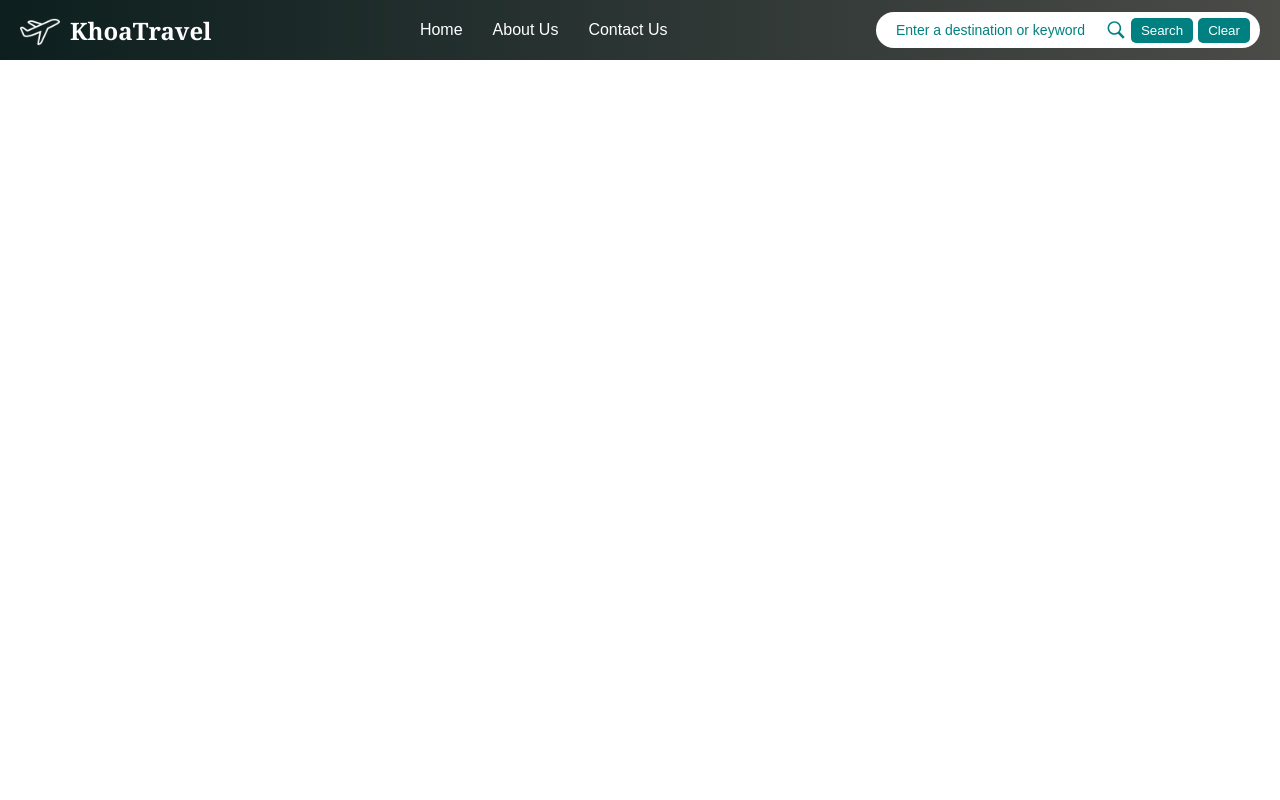
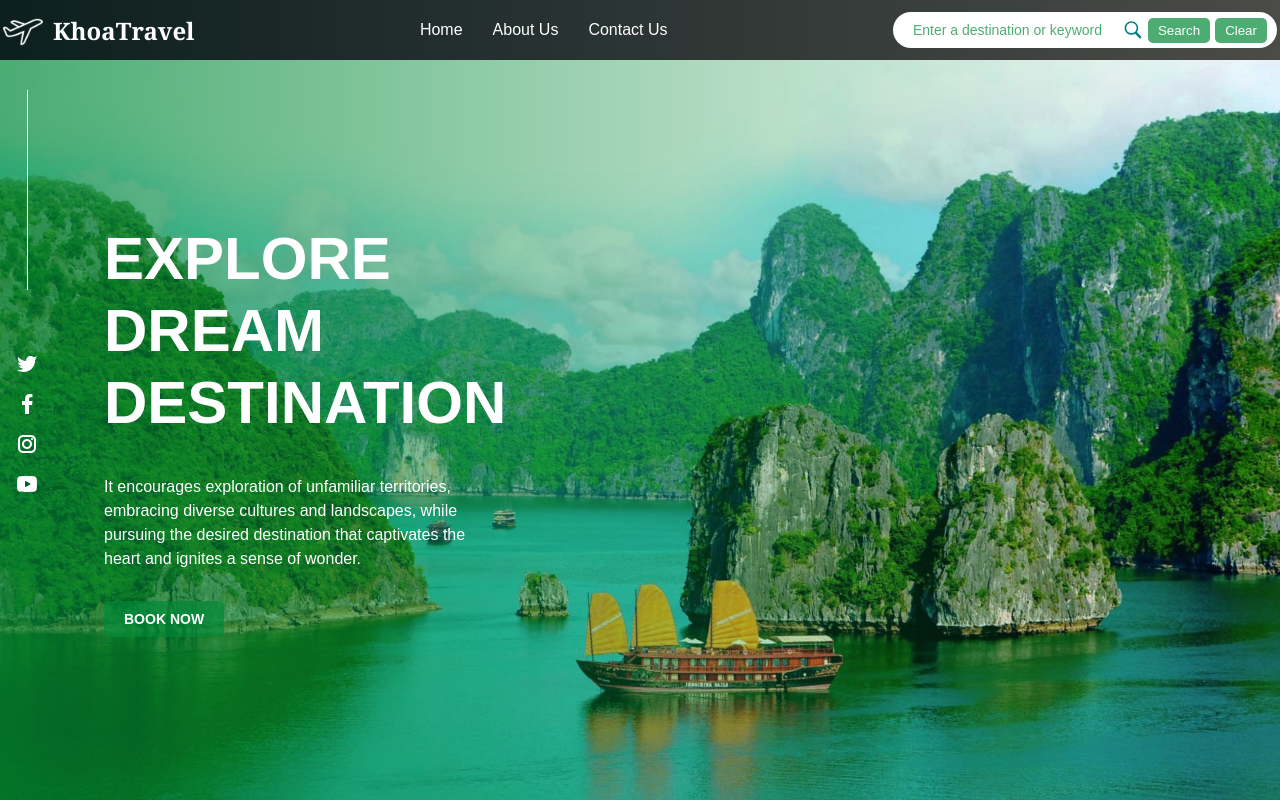
Before and after one commit to anhkhoa1597/travelRecommendation, a plain HTML site: page index.html in a window 1280 px wide. Drawn offline with Linux system fonts and the light colour scheme.

Commit message:
add social media icons, design home page

```diff
--- a/index.html
+++ b/index.html
@@ -6,6 +6,7 @@
   <link rel="stylesheet" href="./travel_recommendation.css">
 </head>
 <body>
+    <div class="wrapper">
         <nav class="navbar">
             <a href="./index.html" class="logo">
                 <img src="./src/airplane-logo.png" alt="KhoaTravel Logo">
@@ -23,6 +24,23 @@
                 <button class="clear-button">Clear</button>
             </div>
         </nav>
+        <div class="container">
+            <div class="social-media-icon">
+                <div class="vertical-line"></div>
+                <ul class="list-social-media-icon">
+                    <li><a href="https://twitter.com"><img class="icon" src="./src/twitter-icon.svg" alt="Twitter Icon"></a></li>
+                    <li><a href="https://facebook.com"><img class="icon" src="./src/facebook-icon.svg" alt="Facebook Icon"></a></li>
+                    <li><a href="https://instagram.com"><img class="icon" src="./src/instagram-icon.svg" alt="Instagram Icon"></a></li>
+                    <li><a href="https://youtube.com"><img class="icon" src="./src/youtube-icon.svg" alt="Youtube Icon"></a></li>
+                </ul>
+            </div>
+            <div class="introduce">
+                <h1>EXPLORE<br>DREAM<br>DESTINATION</h1>
+                <p>It encourages exploration of unfamiliar territories, embracing diverse cultures and landscapes, while pursuing the desired destination that captivates the heart and ignites a sense of wonder.</p>
+                <button class="book-now-btn">BOOK NOW</button>
+            </div>
+        </div>
+    </div>
 <script src="./travel_recommendation.js"></script>
 </body>
 </html>
--- a/travel_recommendation.css
+++ b/travel_recommendation.css
@@ -1,13 +1,19 @@
 body {
     margin: 0;
     font-family: Arial, sans-serif;
+}
+
+.wrapper {
+    display: flex;
+    flex-direction: column;
+    height: 100vh;
 }
 
 .navbar {
     display: flex;
     justify-content: space-between;
     align-items: center;
-    padding: 10px 20px;
+    padding: 10px 3px;
     background: linear-gradient(to right, #0C1F1E, #4B4B48);
     color: #fff;
 }
@@ -50,7 +56,7 @@ body {
 }
 
 .nav-links a:hover {
-    color: #008080; /* Màu hover cho các link */
+    color: #01bc4c; /* Màu hover cho các link */
 }
 
 .search-container {
@@ -71,12 +77,12 @@ body {
 }
 
 .search-container input::placeholder{
-    color: #008080;
+    color: #008a37b3;
 }
 
 .search-container .search-button,
 .search-container .clear-button {
-    background-color: #008080; /* Màu nút Search */
+    background-color: #008937b3; /* Màu nút Search */
     color: #fff;
     border: none;
     padding: 5px 10px;
@@ -85,10 +91,6 @@ body {
     margin-left: 5px;
 }
 
-/* .search-container .clear-button {
-    background-color: #87CEEB;
-} */
-
 .search-container img {
     width: 20px;
     height: auto;
@@ -96,5 +98,86 @@ body {
 
 .search-container .search-button:hover,
 .search-container .clear-button:hover {
-    background-color: #005959; /* Màu khi hover nút */
+    background-color: #003f19b3; /* Màu khi hover nút */
 }
+
+/* container */
+.container {
+    flex-grow: 1;
+    background-image: linear-gradient(to right,#008937b3, rgba(223, 223, 223, 0)), url(./src/home-background.jpg);
+    background-size: cover;
+    background-position: center;
+    background-repeat: no-repeat;
+    display: flex;
+    color: #fff;
+}
+
+.vertical-line {
+    height: 200px;
+    /* margin: 30px 20px; */
+    width: 1px;
+    background-color: white;
+}
+
+.list-social-media-icon{
+    list-style: none;
+    margin: 0;
+    margin-top: 50px;
+    padding: 0;
+}
+
+.list-social-media-icon li{
+    margin: 12px 0;
+}
+.icon {
+    filter: invert(0%) sepia(0%) saturate(0%) hue-rotate(93deg) brightness(103%) contrast(103%);
+}
+
+.icon:hover {
+    filter: invert(54%) sepia(94%) saturate(2431%) hue-rotate(107deg) brightness(93%) contrast(99%); /* Màu khi hover */
+}
+
+.social-media-icon {
+    display: flex;
+    flex-direction: column; /* Sắp xếp các phần tử theo chiều dọc */
+    align-items: center;
+    padding: 30px 15px 0;
+}
+
+.introduce {
+    max-width: 400px;
+    display: flex;
+    flex-direction: column;
+    justify-content: center;
+    padding-left: 50px;
+}
+
+h1 {
+    font-size: 60px;
+    line-height: 1.2;
+    margin: 0 0 20px 0;
+    font-weight: bold;
+    text-transform: uppercase;
+}
+
+p {
+    font-size: 16px;
+    line-height: 1.5;
+    margin-bottom: 30px;
+}
+
+.introduce button{
+    background-color: #008937b3; /* Màu nút Search */
+    color: #fff;
+    border: none;
+    padding: 10px 20px;
+    border-radius: 5px;
+    cursor: pointer;
+    font-size: 14px;
+    font-weight: bold;
+    width:fit-content;
+}
+
+.introduce button:hover{
+    background-color: #003f19b3; /* Màu khi hover nút */
+}
```
Also changed, not shown: src/facebook-icon.svg (added), src/home-background.jpg (added), src/instagram-icon.svg (added), src/twitter-icon.svg (added), src/youtube-icon.svg (added). Lines whose indentation alone changed are shown as unchanged.
